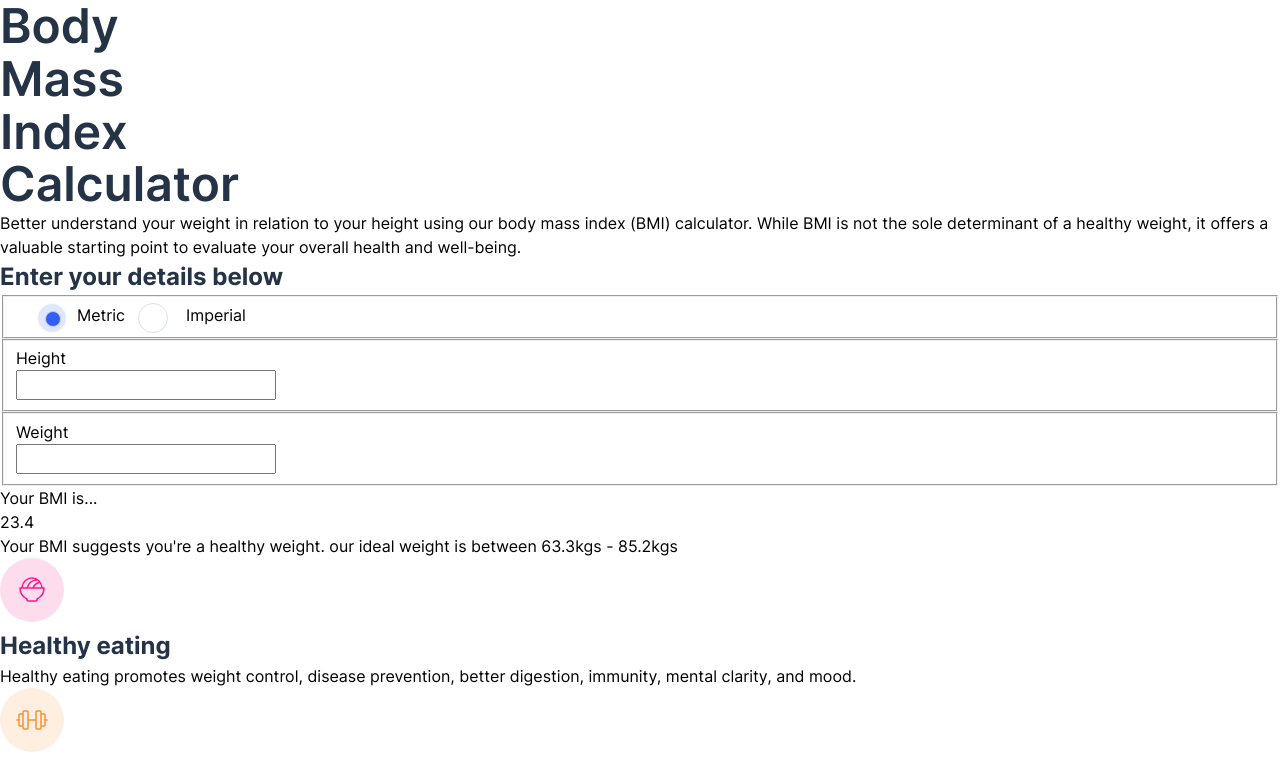
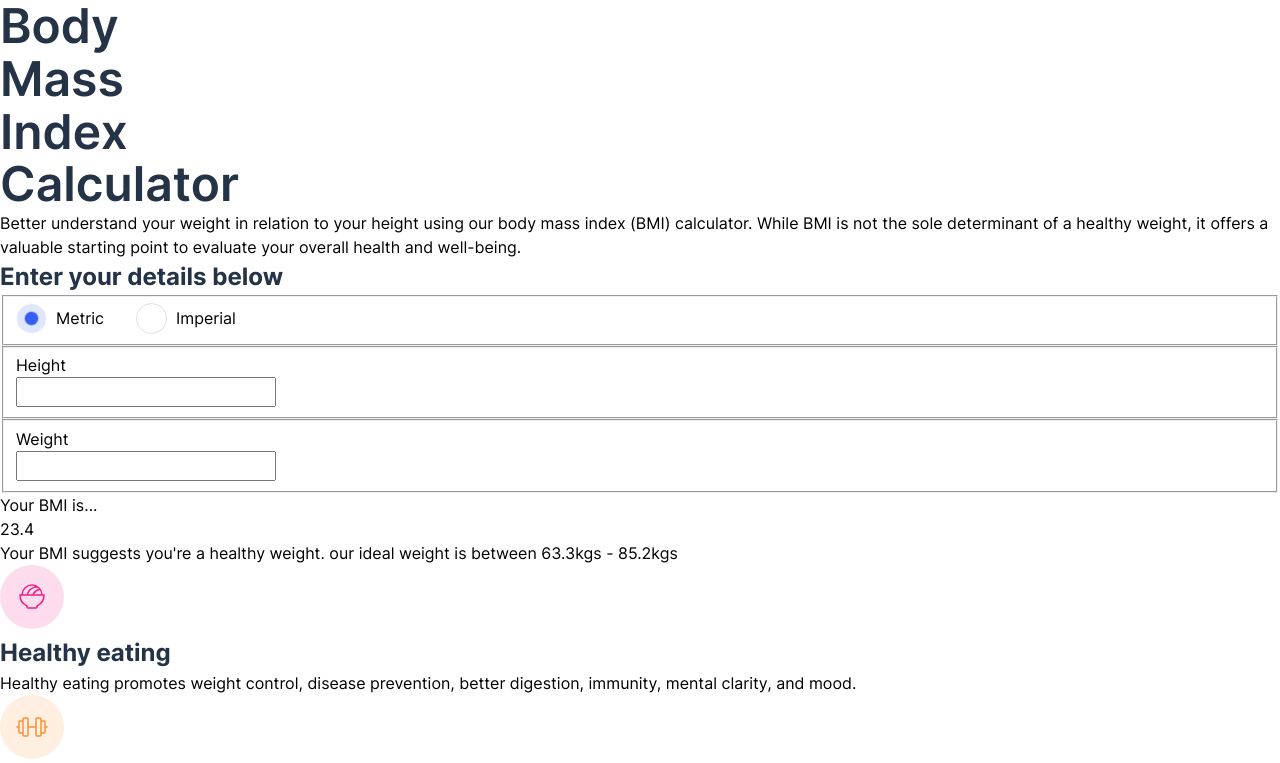
Before and after one commit to barryhanna/fem-bmi-vite, a React (Vite) app: page / in a window 1280 px wide. Shown: the top 763 px of the page. Built offline with nearby package versions, Linux system fonts and the light colour scheme.

Commit message:
Complete basic styling for radio button inputs

```diff
--- a/src/components/BMICalculator/BMICalculator.module.css
+++ b/src/components/BMICalculator/BMICalculator.module.css
@@ -1,9 +1,10 @@
 .bmiCalculator input[type="radio"] {
-    visibility: hidden;
+    display: none;
 }
 
 .bmiCalculator label {
     position: relative;
+    line-height: 31px;
     padding-left: 2.5rem;
 }
 
@@ -11,9 +12,9 @@
     position: absolute;
     content: '';
     color: transparent;
-    height: 30px;
-    width: 30px;
-    left: -.5rem;
+    height: 31px;
+    width: 31px;
+    left: 0;
     border-radius: 50%;
     border: 1px solid var(--clr-borders);
 }
@@ -22,10 +23,10 @@
     position: absolute;
     content: '';
     background-color: var(--clr-blue);
-    height: 1rem;
-    width: 1rem;
-    left: .5rem;
-    top: .5rem;
+    height: 15px;
+    width: 15px;
+    left: 8px;
+    top: 8px;
     border-radius: 50%;
     border: 1px solid var(--clr-borders);
 }
@@ -34,8 +35,8 @@
     position: absolute;
     content: '';
     background-color: var(--clr-blue);
-    height: 30px;
-    width: 30px;
+    height: 31px;
+    width: 31px;
     left: 0;
     border-radius: 50%;
     border: 1px solid var(--clr-borders);
@@ -44,4 +45,5 @@
 
 .measurementSelectionContainer {
     display: flex;
+    gap: 2rem;
 }
```
